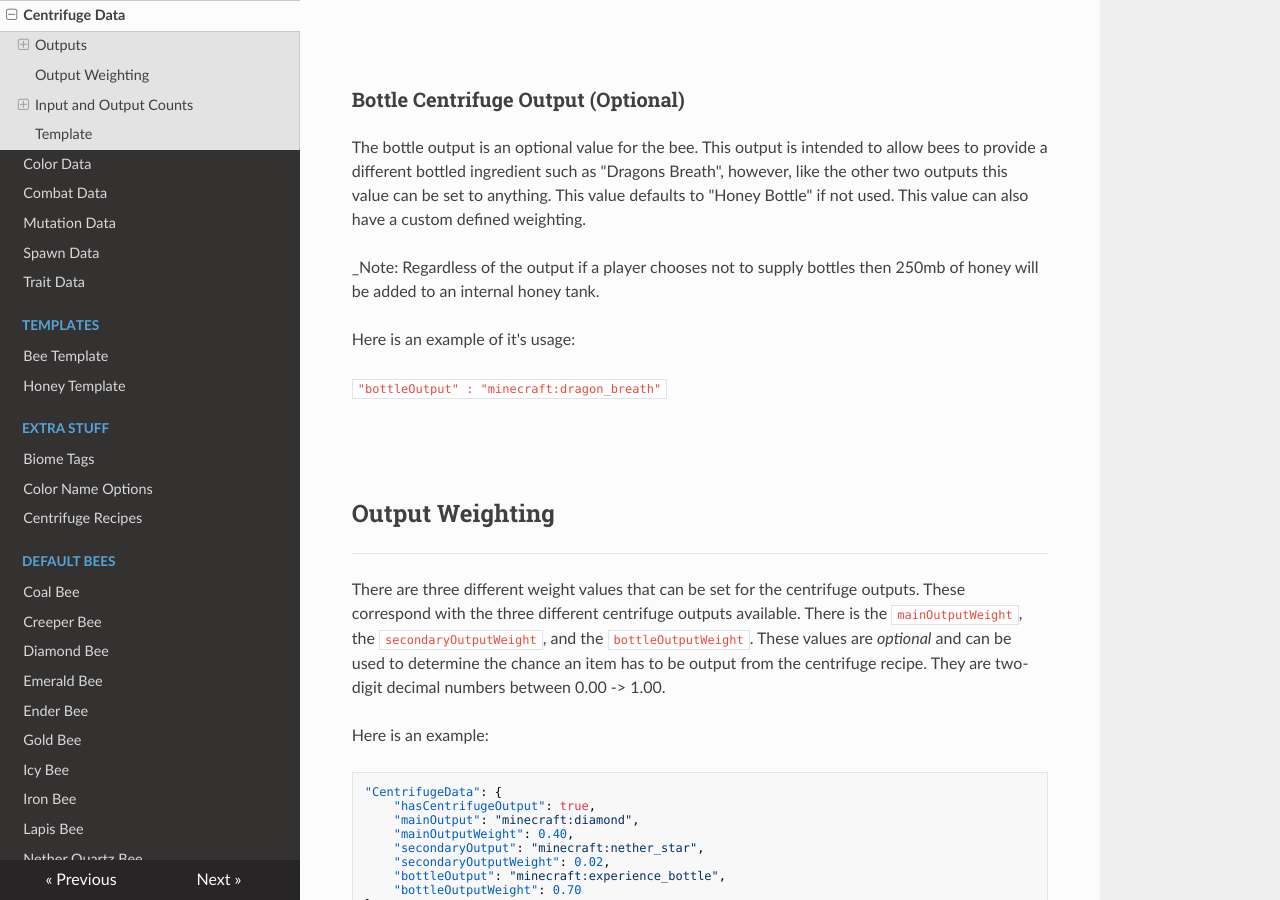
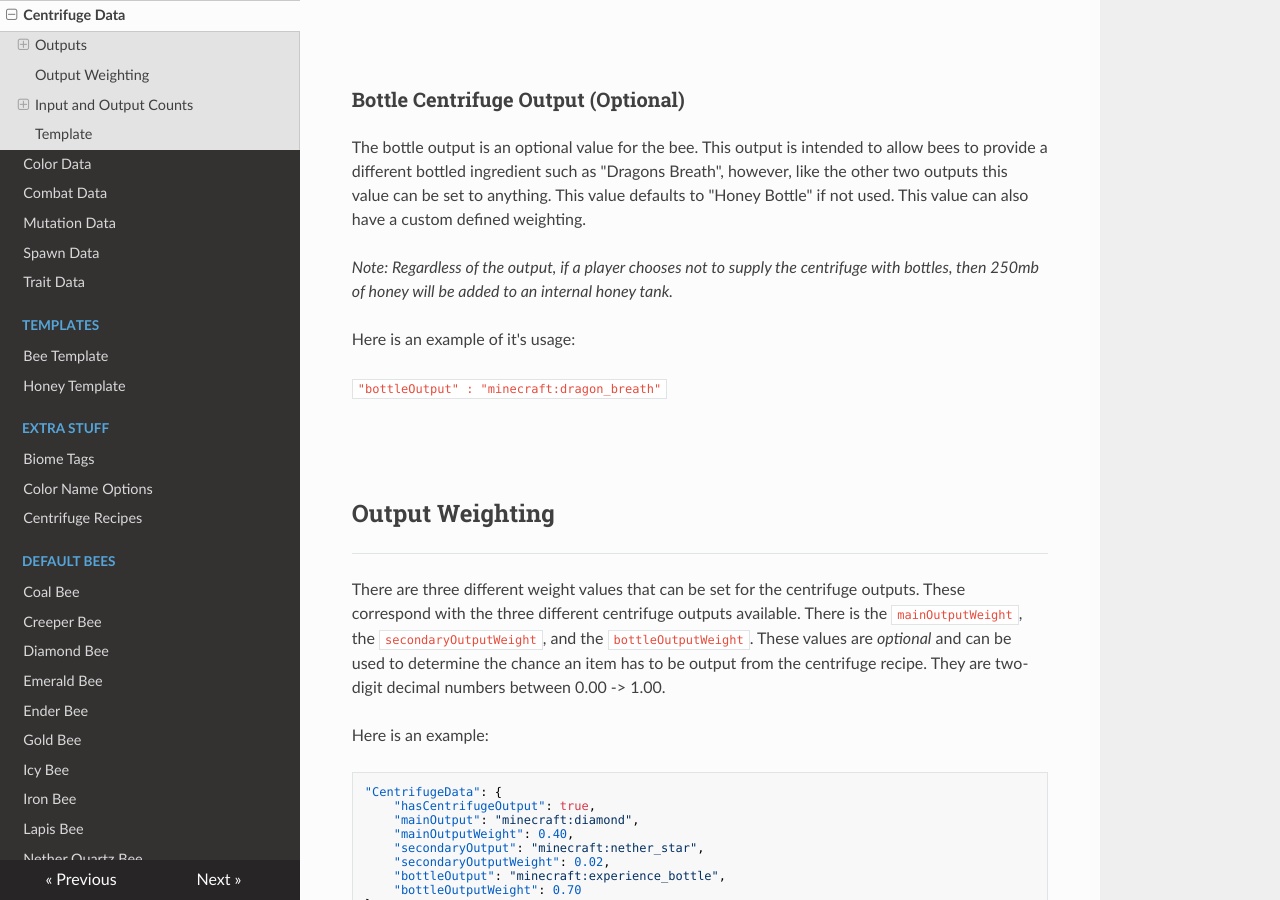
Before and after one commit to Team-Resourceful/ResourcefulBeesDocs, an MkDocs documentation site: the page built from docs/bee_data/centrifuge_data.md, in a window 1280 px wide and 900 px high, scrolled down 1571 px. Built offline with MkDocs 1.6.1, drawn with Linux system fonts in a browser that asks for light colours; nearby versions of some CDN libraries; part of the change alters nothing that is shown.

Commit message:
docs/bee_data/centrifuge_data.md updated from https://stackedit.io/

````diff
--- a/docs/bee_data/centrifuge_data.md
+++ b/docs/bee_data/centrifuge_data.md
@@ -56,7 +56,7 @@ Here is an example of it's usage:
 
 The bottle output is an optional value for the bee. This output is intended to allow bees to provide a different bottled ingredient such as "Dragons Breath", however, like the other two outputs this value can be set to anything. This value defaults to "Honey Bottle" if not used. This value can also have a custom defined weighting.
 
-_Note: Regardless of the output if a player chooses not to supply bottles then 250mb of honey will be added to an internal honey tank.
+_Note: Regardless of the output, if a player chooses not to supply the centrifuge with bottles, then 250mb of honey will be added to an internal honey tank._
 
 Here is an example of it's usage:
 
@@ -149,6 +149,6 @@ Here is a blank template showing all configurable fields in the Breed Data objec
 }
 ```
 <!--stackedit_data:
-eyJoaXN0b3J5IjpbMTY3MTM2MjE2MywtMTk1MDM5MDYsLTEyMD
-M4Njg3ODksLTEwMzA3NDQ0N119
+eyJoaXN0b3J5IjpbLTEyNDk4MTgyMjUsLTE5NTAzOTA2LC0xMj
+AzODY4Nzg5LC0xMDMwNzQ0NDddfQ==
 -->
````
